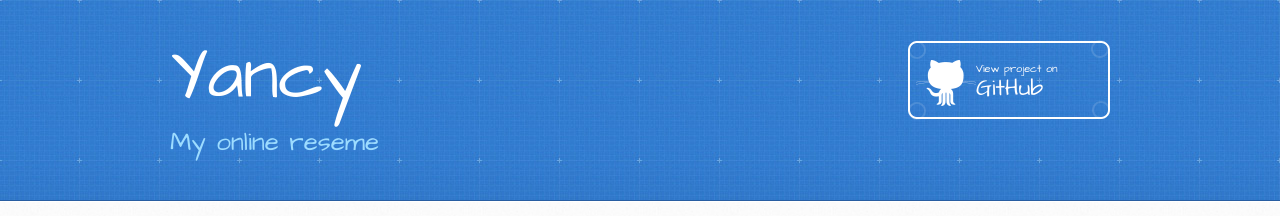
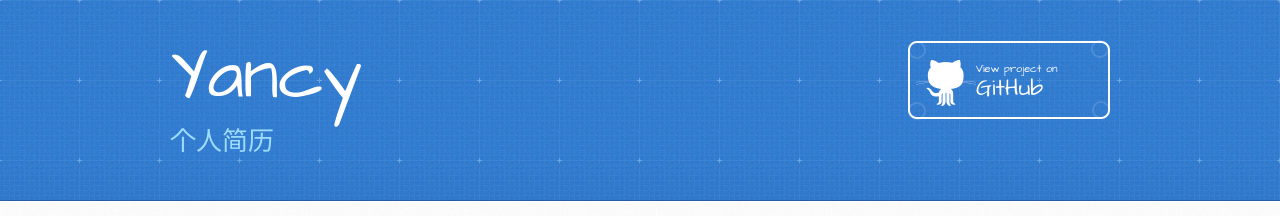
Before and after one commit to Yancy19/Blog, a plain HTML site: page index.html in a window 1280 px wide. Shown: the top 216 px of the page. Drawn offline with Linux system fonts and the light colour scheme.

Commit message:
Update index.html

```diff
--- a/index.html
+++ b/index.html
@@ -20,7 +20,7 @@
     <header>
       <div class="inner">
         <h1>Yancy</h1>
-        <h2>My online reseme</h2>
+        <h2>个人简历</h2>
         <a href="https://github.com/Yancy19/resume.github.com" class="button"><small>View project on</small> GitHub</a>
       </div>
     </header>
```
